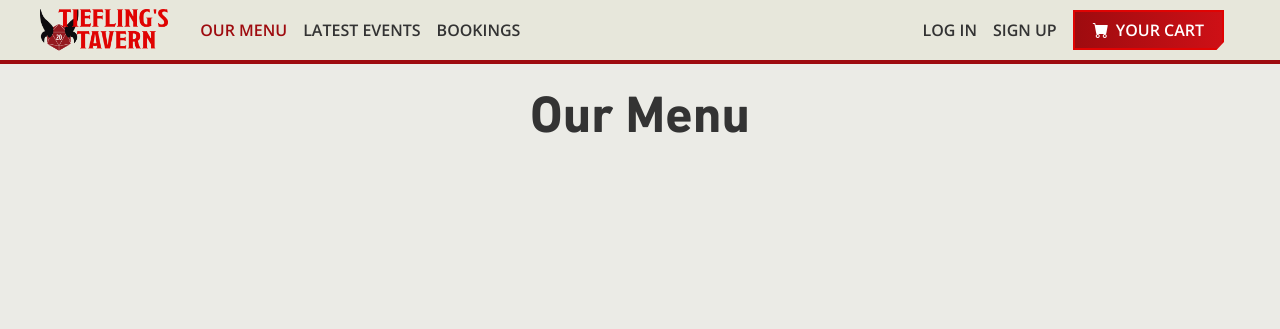
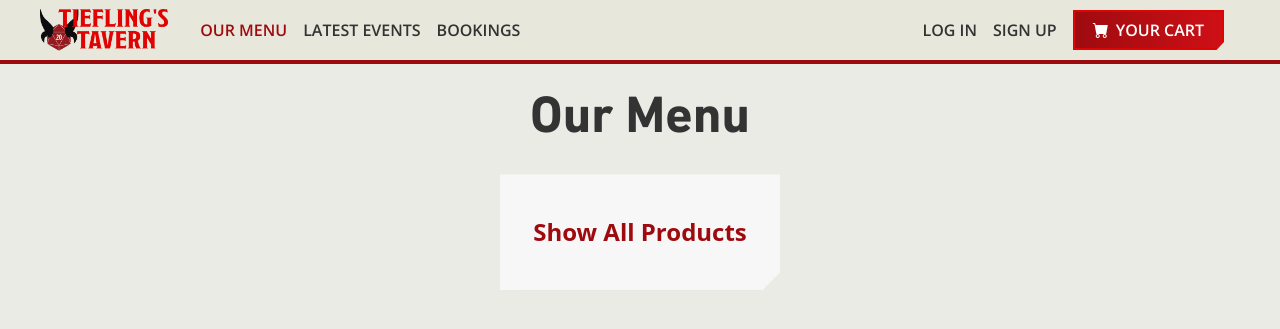
Before and after one commit to davidragus/DAW2_Proyecto1, a PHP site: page /products in a window 1280 px wide. Shown: the top 329 px of the page. Run offline with PHP 8.4, Linux system fonts and the light colour scheme; data that the repository does not hold is empty.

Commit message:
style: Modify categories card style

```diff
--- a/assets/css/style.css
+++ b/assets/css/style.css
@@ -171,13 +171,12 @@ a.card:hover {
 }
 
 .category-container {
-	max-width: 310px !important;
-	height: 320px !important;
+	max-width: 240px !important;
+	height: 116px !important;
 }
 
-.category-container img {
-	object-fit: cover;
-	height: 212px;
+.category-container.active {
+	background-color: #f7f7f7;
 }
 
 .products-container {
@@ -198,8 +197,7 @@ a.card:hover {
 
 @media (max-width: 1399px) {
 	.category-container {
-		max-width: 410px !important;
-		height: 320px !important;
+		max-width: 280px !important;
 	}
 }
 
@@ -253,13 +251,8 @@ a.card:hover {
 	}
 
 	.category-container {
-		max-width: 280px !important;
-		height: 116px !important;
+		max-width: 240px !important;
 		margin: 10px 10px;
-	}
-
-	.category-container img {
-		display: none;
 	}
 
 }
--- a/src/views/common/categoryContainer.php
+++ b/src/views/common/categoryContainer.php
@@ -1,7 +1,6 @@
-<a class="card category-container rounded-0 border-0 p-0 my-lg-3 mx-lg-2 mx-xxl-2 <?= !$params && !isset($_GET['id']) ? 'd-none' : '' ?> <?= $params && (isset($_GET['id']) && $params->getCategoryId() == $_GET['id']) ? 'd-none' : '' ?>"
+<a class="card category-container rounded-0 border-0 p-0 my-lg-3 mx-lg-2 mx-xxl-2 <?= !$params && !isset($_GET['id']) ? 'active' : '' ?> <?= $params && (isset($_GET['id']) && $params->getCategoryId() == $_GET['id']) ? 'active' : '' ?>"
 	href="<?= $params ? url("products/index/" . $params->getCategoryId()) : url("products") ?>">
-	<img src="<?= $params ? images($params->getImage()) : images('Logo') ?>" class="card-img-top rounded-0" alt="...">
-	<div class="card-body d-flex align-items-center justify-content-center px-5">
-		<h4 class="card-text text-center"><?= $params ? $params->getName() : 'All Products' ?></h4>
+	<div class="card-body d-flex align-items-center justify-content-center px-3">
+		<h4 class="card-text text-center"><?= $params ? $params->getName() : 'Show All Products' ?></h4>
 	</div>
 </a>
```
